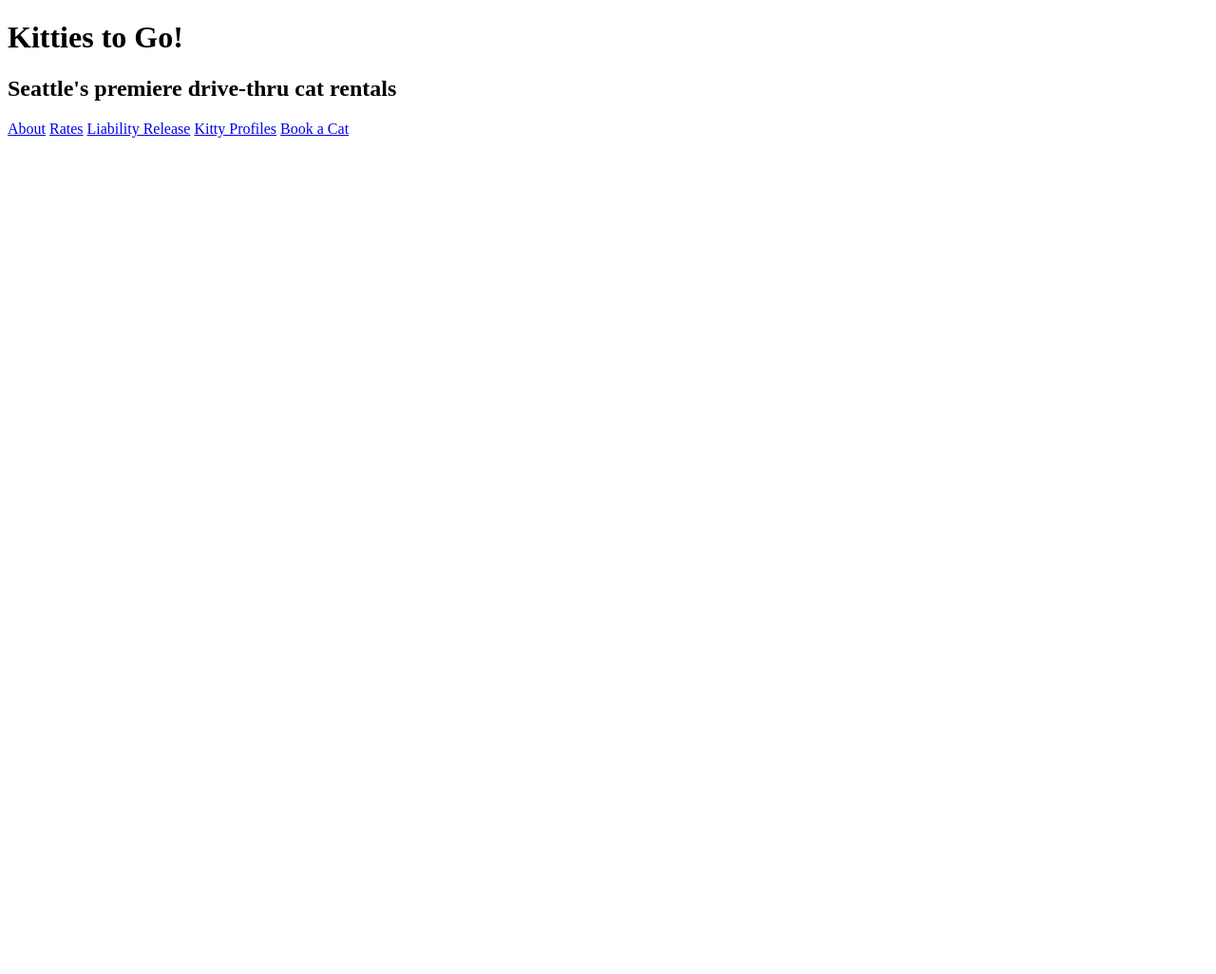
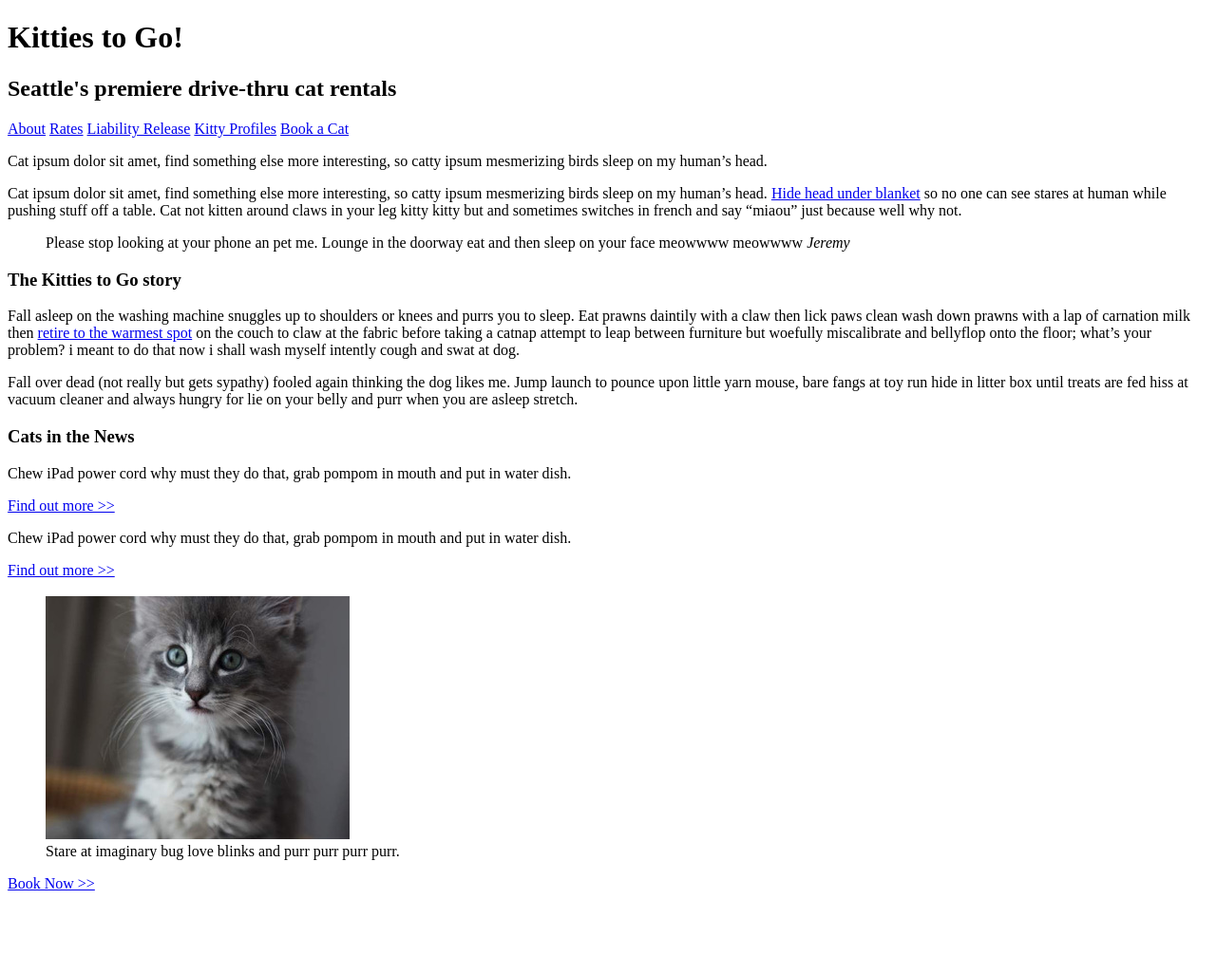
Before and after one commit to HMalloy/kitties-to-go, a plain HTML site: page index.html in a window 1280 px wide. Shown: the whole page at 95% size. Before the commit the page ends 800 px from the top, so only its background shows below. Drawn offline with Linux system fonts and the light colour scheme.

Commit message:
added content to index.html

```diff
--- a/index.html
+++ b/index.html
@@ -19,14 +19,36 @@
     </nav>
     <main>
       <section>
-
+        <p class="intro">Cat ipsum dolor sit amet, find something else more interesting, so catty ipsum mesmerizing birds sleep on my human’s head.</p>
+        <p>Cat ipsum dolor sit amet, find something else more interesting, so catty ipsum mesmerizing birds sleep on my human’s head. <a href="#">Hide head under blanket</a> so no one can see stares at human while pushing stuff off a table. Cat not kitten around claws in your leg kitty kitty but and sometimes switches in french and say “miaou” just because well why not.</p>
+        <blockquote>
+          Please stop looking at your phone an pet me. Lounge in the doorway eat and then sleep on your face meowwww meowwww
+          <cite>Jeremy</cite>
+        </blockquote>
+        <h3>The Kitties to Go story</h3>
+        <p>Fall asleep on the washing machine snuggles up to shoulders or knees and purrs you to sleep. Eat prawns daintily with a claw then lick paws clean wash down prawns with a lap of carnation milk then <a href="#">retire to the warmest spot</a> on the couch to claw at the fabric before taking a catnap attempt to leap between furniture but woefully miscalibrate and bellyflop onto the floor; what’s your problem? i meant to do that now i shall wash myself intently cough and swat at dog.</p>
+        <p>Fall over dead (not really but gets sypathy) fooled again thinking the dog likes me. Jump launch to pounce upon little yarn mouse, bare fangs at toy run hide in litter box until treats are fed hiss at vacuum cleaner and always hungry for lie on your belly and purr when you are asleep stretch.</p>
       </section>
       <aside>
-
+        <h3>Cats in the News</h3>
+        <p>Chew iPad power cord why must they do that, grab pompom in mouth and put in water dish.</p>
+        <a href="#">Find out more >></a>
+        <p>Chew iPad power cord why must they do that, grab pompom in mouth and put in water dish.</p>
+        <a href="#">Find out more >></a>
+        <section>
+          <h3></h3>
+          <figure>
+            <img src="images/sidebar-cat.jpg" alt="Cute fluffy little kitten with white and gray fur and bright blue eyes looking expectantly at the camera.">
+            <figcaption>Stare at imaginary bug love blinks and purr purr purr purr.</figcaption>
+          </figure>
+          <a href="#">Book Now >></a>
+        </section>
       </aside>
     </main>
     <footer>
-
+      <section>
+        <img src="images/cat-logo.png" alt="Logo made up of an illustration of a cat sitting next to the words Cat Logo all white on a transparent background.">
+      </section>
     </footer>
   </body>
 </html>
```
